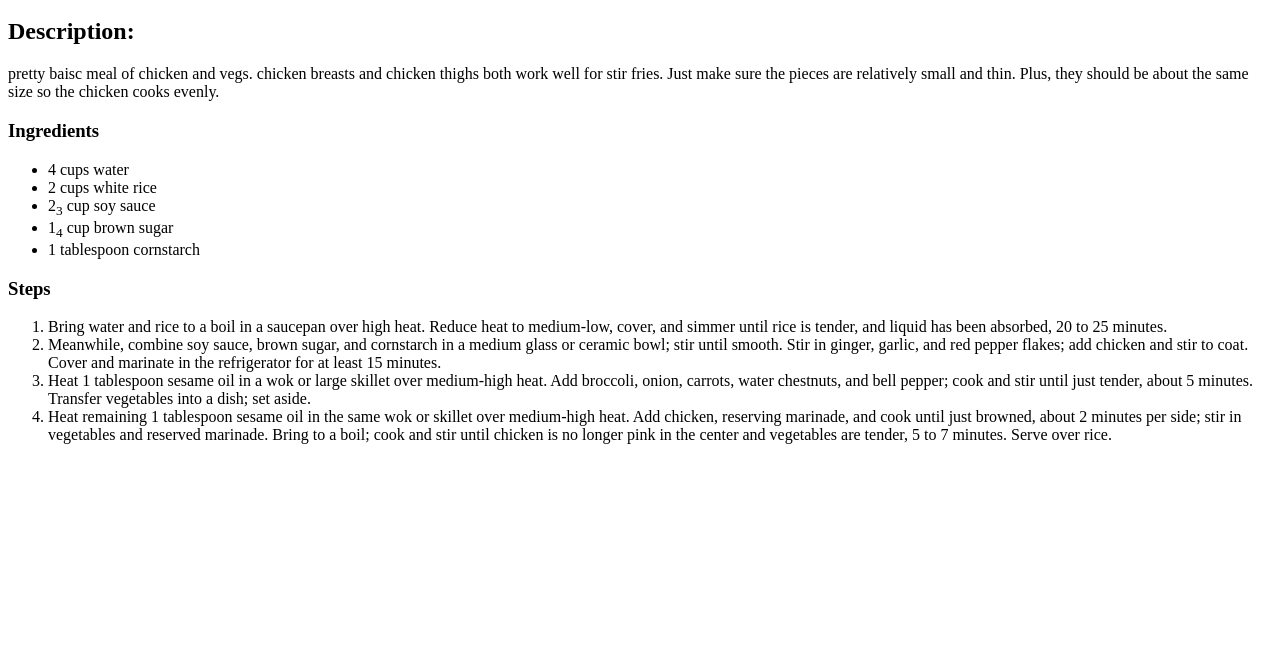
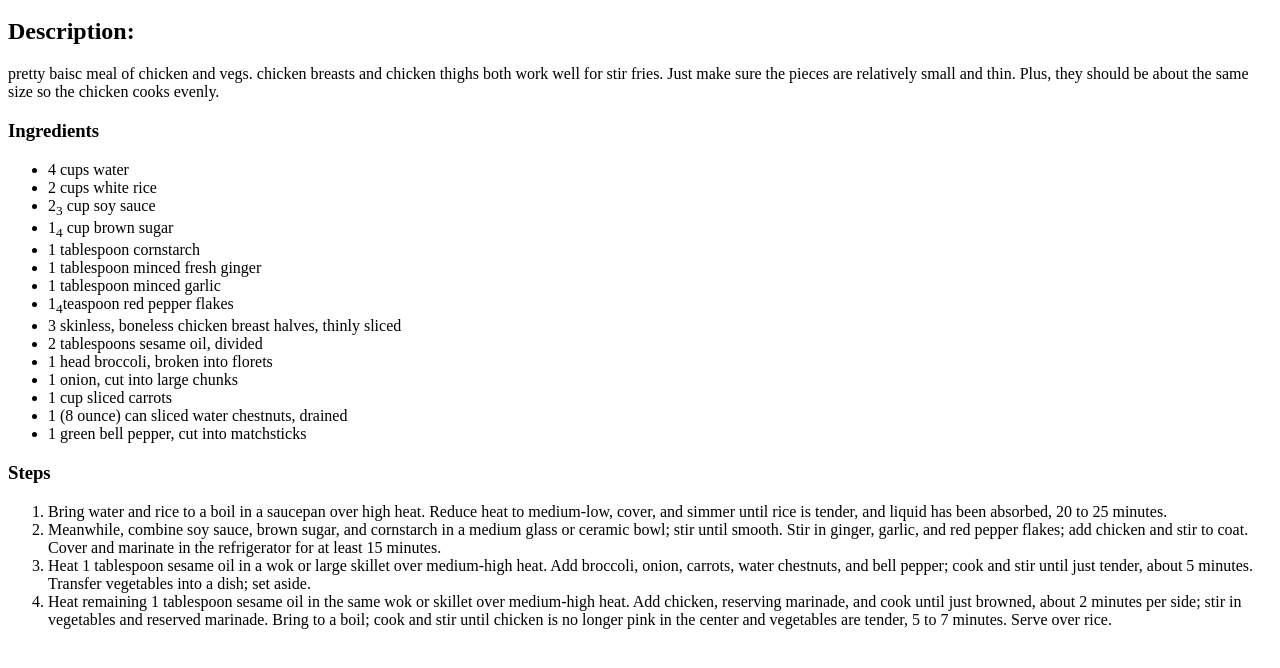
Before and after one commit to Enisar-sec/odin-recipes, a plain HTML site: page recipes/Chicken-Stir-Fry.html in a window 1280 px wide. Shown: the part 120-788 px from the top of the page. Drawn offline with Linux system fonts and the light colour scheme.

Commit message:
completed First recipe

```diff
--- a/recipes/Chicken-Stir-Fry.html
+++ b/recipes/Chicken-Stir-Fry.html
@@ -1,23 +1,42 @@
 <!DOCTYPE html>
 <html>
 <head>
-<title> </title>
+<title>Chicken Stir-Fry</title>
 </head>
 <body>
 <h1>Chicken Stir-Fry<h1>
 <img src="/home/enisar/Downloads/Chicken Stir-Fry.jpg" alt="Chicken" height="200" width="300">
+
 <h2>Description:</h2>
+
 <p>pretty baisc meal of chicken and vegs. chicken breasts and chicken thighs both work well for stir fries. Just make sure the pieces are relatively small and thin. Plus, they should be about the same size so the chicken cooks evenly.<p>
+
 <h3>Ingredients</h3>
+
 <ul>
+
 <li>4 cups water</li>
 <li>2 cups white rice</li>
 <li>2<sub>3</sub> cup soy sauce</li>
 <li>1<sub>4</sub> cup brown sugar</li>
 <li>1 tablespoon cornstarch</li>
+<li>1 tablespoon minced fresh ginger</li>
+<li>1 tablespoon minced garlic</li>
+<li>1<sub>4</sub>teaspoon red pepper flakes</li>
+<li>3 skinless, boneless chicken breast halves, thinly sliced</li>
+<li>2 tablespoons sesame oil, divided</li>
+<li>1 head broccoli, broken into florets</li>
+<li>1 onion, cut into large chunks</li>
+<li>1 cup sliced carrots</li>
+<li>1 (8 ounce) can sliced water chestnuts, drained</li>
+<li>1 green bell pepper, cut into matchsticks</li>
+
 </ul>
+
 <h3>Steps</h3>
+
 <ol>
+
 <li>Bring water and rice to a boil in a saucepan over high heat. Reduce heat to medium-low, cover, and simmer until rice is tender, and liquid has been absorbed, 20 to 25 minutes.</li>
 <li>Meanwhile, combine soy sauce, brown sugar, and cornstarch in a medium glass or ceramic bowl; stir until smooth. Stir in ginger, garlic, and red pepper flakes; add chicken and stir to coat. Cover and marinate in the refrigerator for at least 15 minutes.</li>
 <li>Heat 1 tablespoon sesame oil in a wok or large skillet over medium-high heat. Add broccoli, onion, carrots, water chestnuts, and bell pepper; cook and stir until just tender, about 5 minutes. Transfer vegetables into a dish; set aside.</li>
@@ -25,5 +44,6 @@
 </ol>
 
 
+
 </body>
 </html>
```
